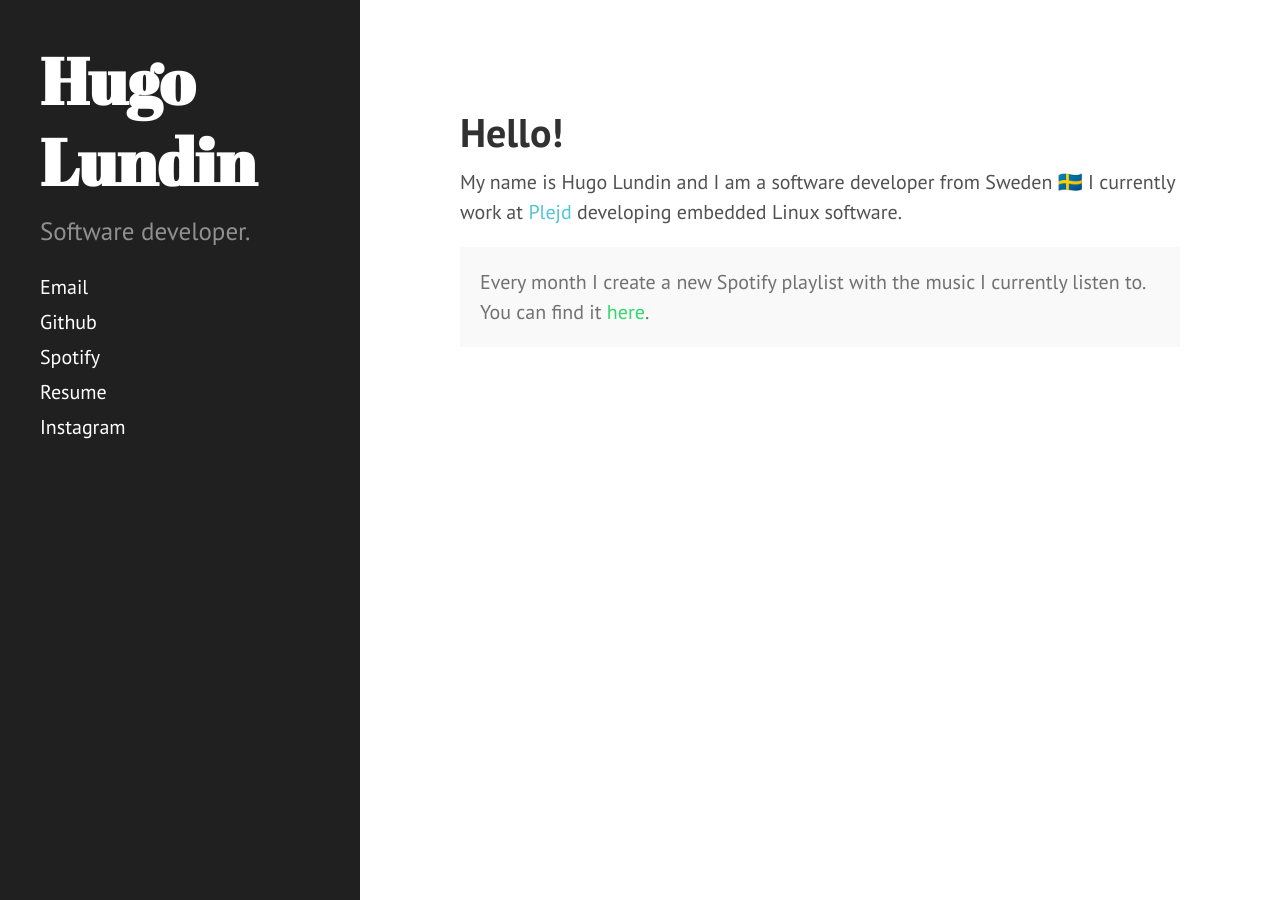
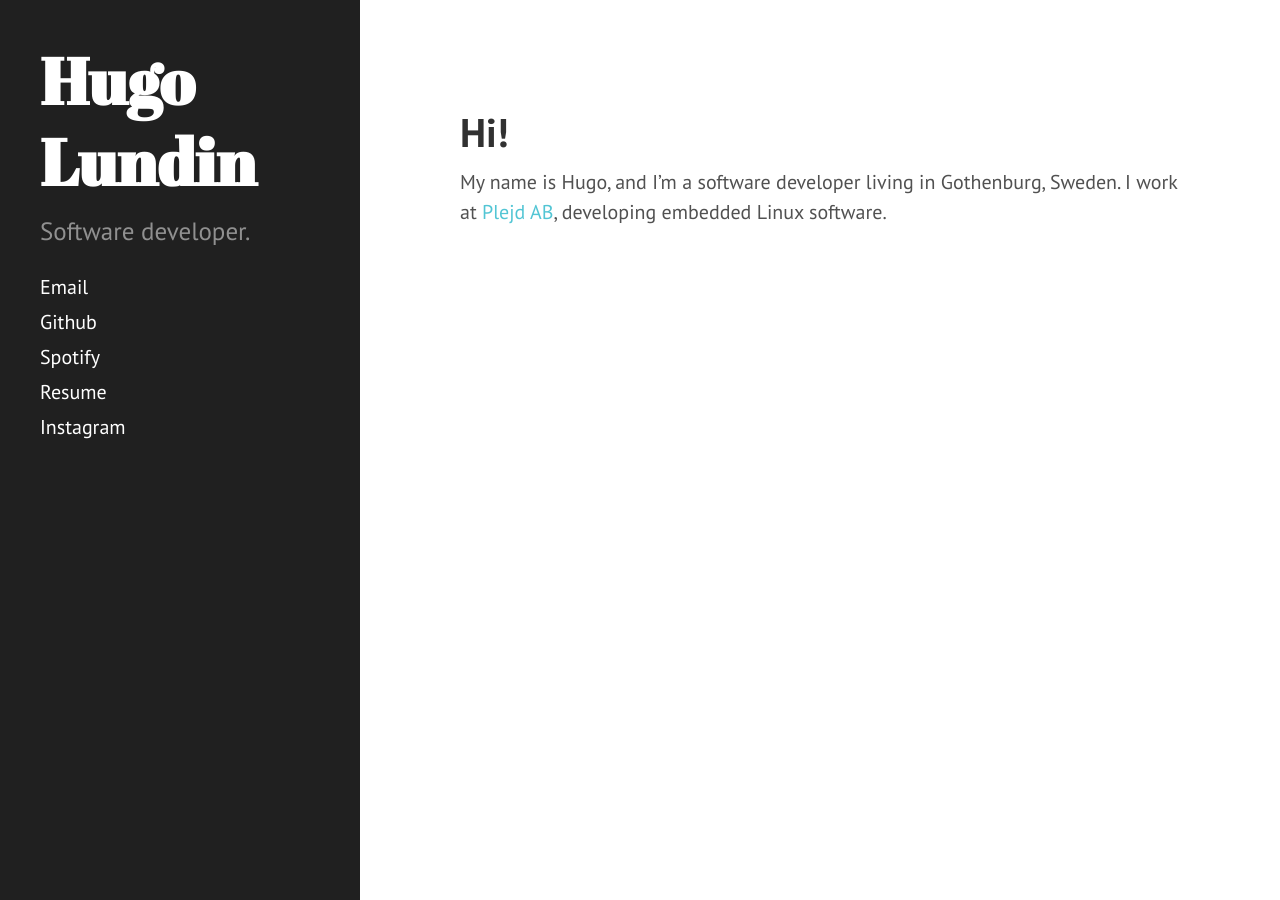
Before and after one commit to hugolundin/hugolundin.github.io, a Jekyll site: the page built from index.md, in a window 1280 px wide. Built offline with Jekyll 4.4.1, drawn with Linux system fonts in a browser that asks for light colours.

Commit message:
Update index.md

```diff
--- a/index.md
+++ b/index.md
@@ -4,14 +4,7 @@ layout: page
 
 <!-- markdownlint-disable MD026 MD033 -->
 
-# Hello!
+# Hi!
 
-My name is Hugo Lundin and I am a software developer from Sweden 🇸🇪
-I currently work at <a style="color: #52C5D4;" href="https://www.plejd.com">Plejd</a> developing embedded
-Linux software.
-
-
-<p class="message">
-  Every month I create a new Spotify playlist with the music I currently listen to.
-  You can find it <a style="color: #32D76B;" href="https://open.spotify.com/user/hugolundin?si=fU8_4QprTqC1SJt2L1pakQ">here</a>.
-</p>
+My name is Hugo, and I'm a software developer living in Gothenburg, Sweden.
+I work at <a style="color: #52C5D4;" href="https://www.plejd.com">Plejd AB</a>, developing embedded Linux software.
```
